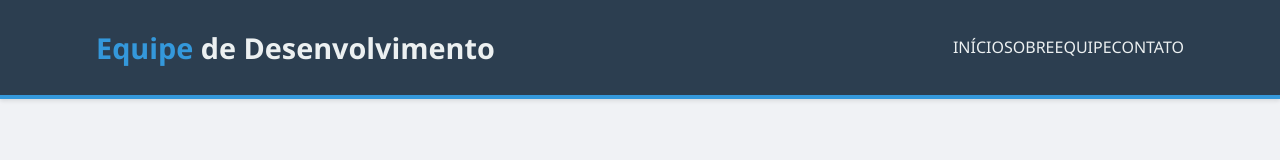
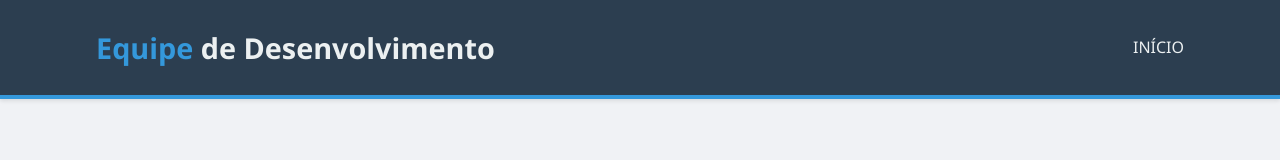
Before and after one commit to leonardobujes/projeto_final_messias, a plain HTML site: page equipe.html in a window 1280 px wide. Drawn offline with Linux system fonts and the light colour scheme.

Commit message:
editado página da equipe

```diff
--- a/equipe.html
+++ b/equipe.html
@@ -68,9 +68,8 @@
             </div>
             <nav>
                 <ul>
-                     <li class="current"><a href="index.html">Início</a></li>
-                    <li><a href="sobre.html">Sobre</a></li>
-                    <li class="current"><a href="equipe.html">Equipe</a></li>
-                    <li><a href="contato.html">Contato</a></li>
+                    <li><a href="index.html">Início</a></li>
+                    </nav>
+
 </body>
 </html>
```
